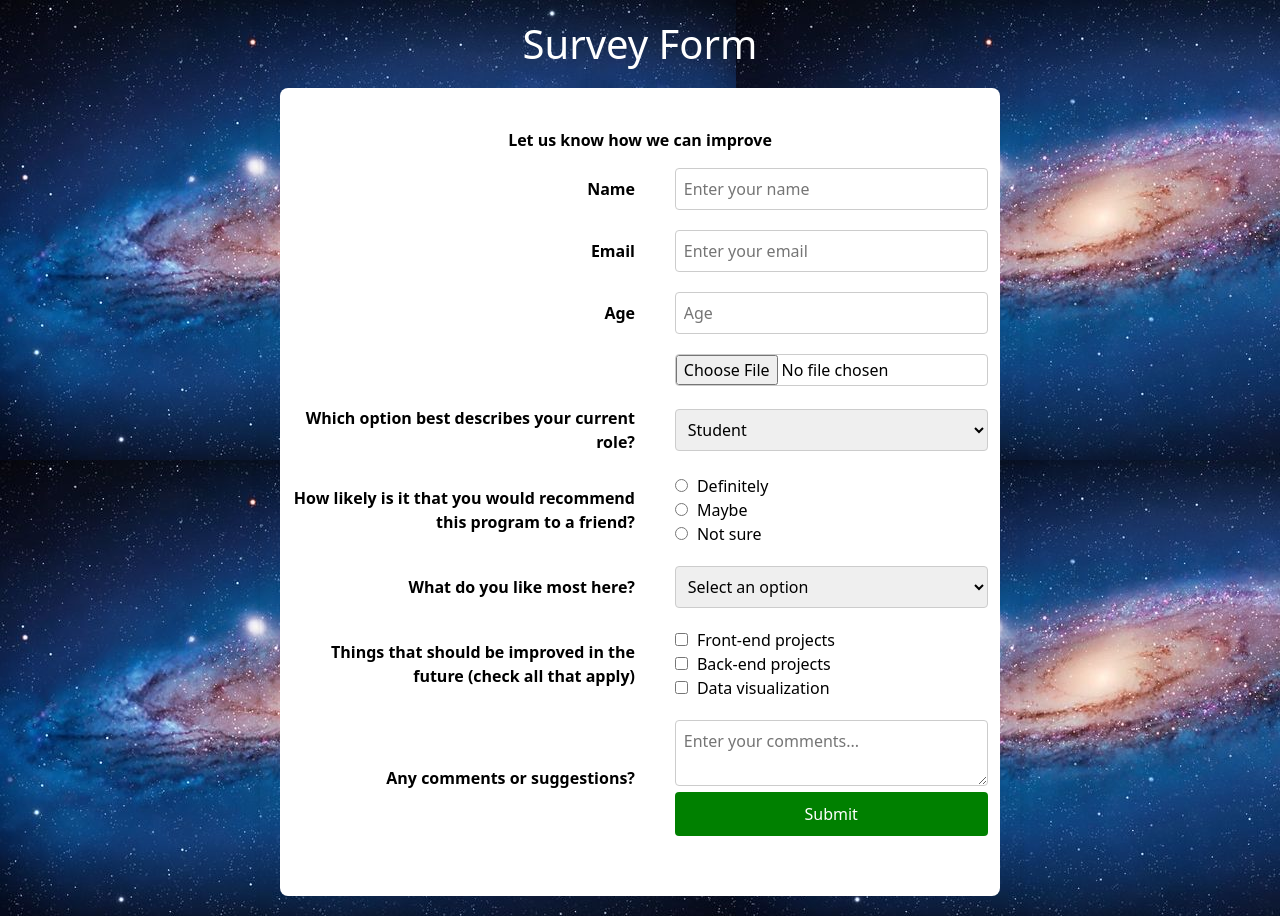
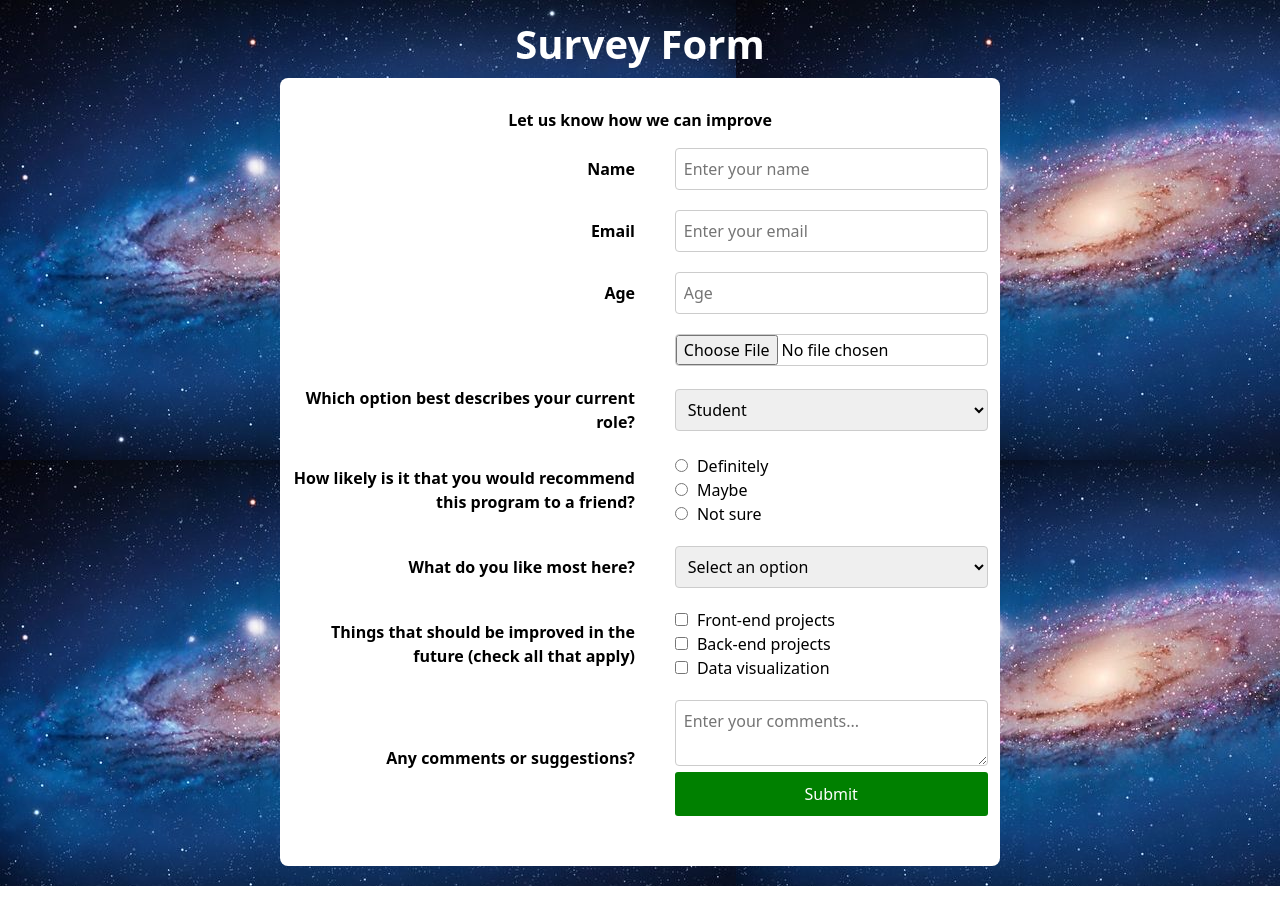
Before and after one commit to archanavava/html-form, a plain HTML site: page index.html in a window 1280 px wide. After the commit the page ends 886 px from the top, so only its background shows below. Drawn offline with nearby package versions, Linux system fonts and the light colour scheme.

Commit message:
second commit

```diff
--- a/index.html
+++ b/index.html
@@ -12,16 +12,17 @@
     .btn-5 input[type="submit"] {
         background-color: green;
         color: white;
-        border: none;
+        border:none;
         padding: 10px 20px;
-        border-radius: 4px;
+        border-radius: 3px;
         cursor: pointer;
+
     }
 </style>
 
 <body>
     <section>
-        <h1 id="title">Survey Form</h1>
+        <h1 id="title"><b>Survey Form</b></h1>
         <div class="container">
             <div id="description">
                 <p><b>Let us know how we can improve</b></p>
@@ -32,7 +33,7 @@
                         <label for="name"><b>Name</b></label>
                     </div>
                     <div class="input-tab">
-                        <input type="text" id="name" name="name" placeholder="Enter your name">
+                        <input type="text" id="name" name="name" placeholder="Enter your name " required>
                     </div>
                 </div>
                 <div class="row-tab">
@@ -40,7 +41,7 @@
                         <label for="email"><b>Email</b></label>
                     </div>
                     <div class="input-tab">
-                        <input type="email" id="email" name="email" placeholder="Enter your email">
+                        <input type="email" id="email" name="email" placeholder="Enter your email" required>
                     </div>
                 </div>
                 <div class="row-tab">
@@ -48,7 +49,7 @@
                         <label for="age"><b>Age</b></label>
                     </div>
                     <div class="input-tab">
-                        <input type="number" id="age" name="age" placeholder="Age">
+                        <input type="number" id="age" name="age" placeholder="Age" required>
                     </div>
                 </div>
                 <div class="row-tab">
@@ -116,13 +117,11 @@
                     </div>
                     <div class="input-tab">
                         <textarea id="comments" name="comments" placeholder="Enter your comments..."></textarea>
-                        <div class="btn-5">
+                         <div class="btn-5">
                             <input type="submit" id="submit">
                         </div>
-
                     </div>
                 </div>
-
             </form>
         </div>
     </section>
--- a/style.css
+++ b/style.css
@@ -1,6 +1,6 @@
 body {
     font-family: Arial, Helvetica, sans-serif;
-    font-size: 20px;
+    font-size: 15px;
     background-image:url(image.jpg);
     background-color: aqua;
     color: white;
@@ -15,7 +15,7 @@ body {
 #title {
     text-align: center;
     color: white;
-    margin-bottom: 20px;
+    margin-bottom: 10px;
 }
 
 #description {
@@ -23,10 +23,10 @@ body {
 }
 
 .container {
-    width: 80%;
+    width: 60%;
     background-color: white;
     color: black;
-    padding: 40px;
+    padding: 30px;
     border-radius: 8px;
 }
 
@@ -83,7 +83,6 @@ section {
     padding: 20px;
     width: full;
     height: full;
-    /* max-width: 900px; */
     box-shadow: 0 4px 8px rgba(0, 0, 0, 0.1);
     border-radius: 2px;
     display: flex;
```
